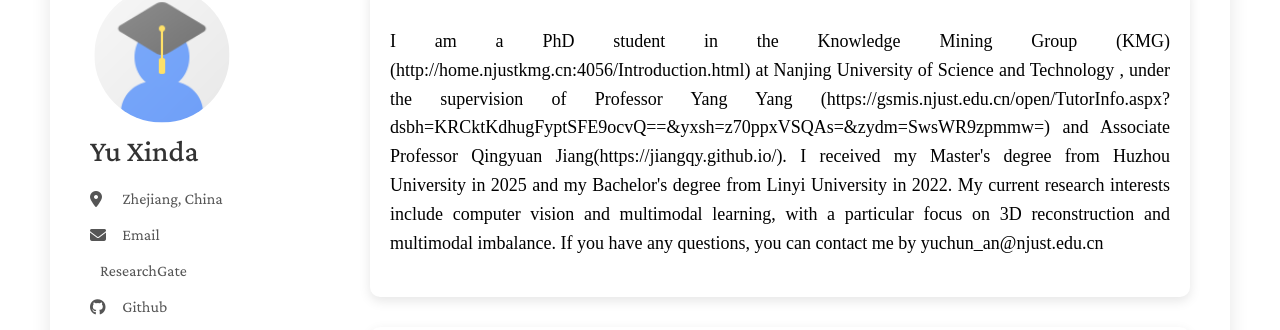
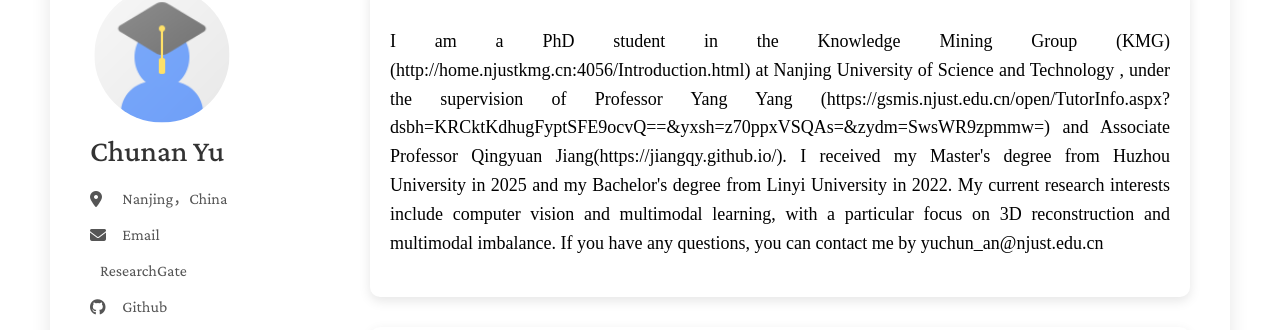
Before and after one commit to YCA-eng/YuChunan.github.io, a Jekyll site: the page built from index.md, in a window 1280 px wide. Shown: the part 161-491 px from the top of the page. Built offline with Jekyll 4.4.1, drawn with Linux system fonts in a browser that asks for light colours; a style sheet for code colours, icons or effects is not loaded.

Commit message:
Update _config.yml

```diff
--- a/_config.yml
+++ b/_config.yml
@@ -1,16 +1,16 @@
 # 现有的配置
-title: Yu Xinda
+title: Chunan Yu
 state: Master student
 email: yuxindaaaaa@gmail.com
 university: Huzhou University
 avatar: ./assets/img/avatar.png # 确保路径正确
 
 # --- 新增以下字段以启用带图标的链接 ---
-location: Zhejiang, China  # 如果需要显示地点
+location: Nanjing，China # 如果需要显示地点
 github_username: yourusername  # 仅填写用户名
-google_scholar: https://scholar.google.com/citations?user=XXXX  # 完整链接
+google_scholar: https://scholar.google.com/citations?user=ikcA-cYAAAAJ&hl=zh-CN  # 完整链接
 researchgate: https://www.researchgate.net/profile/Your-Name # 完整链接
-orcid: https://orcid.org/0000-xxxx-xxxx-xxxx # 完整链接
+orcid:  https://orcid.org/my-orcid?orcid=0009-0003-0859-3883 # 完整链接
 wechat_qrcode: "https://github.com/Yu-Xinda/Yu-Xinda.github.io/blob/main/_news/image/academics-activity.png"
 # 自动深夜模式
 auto_dark_mode: true
```
